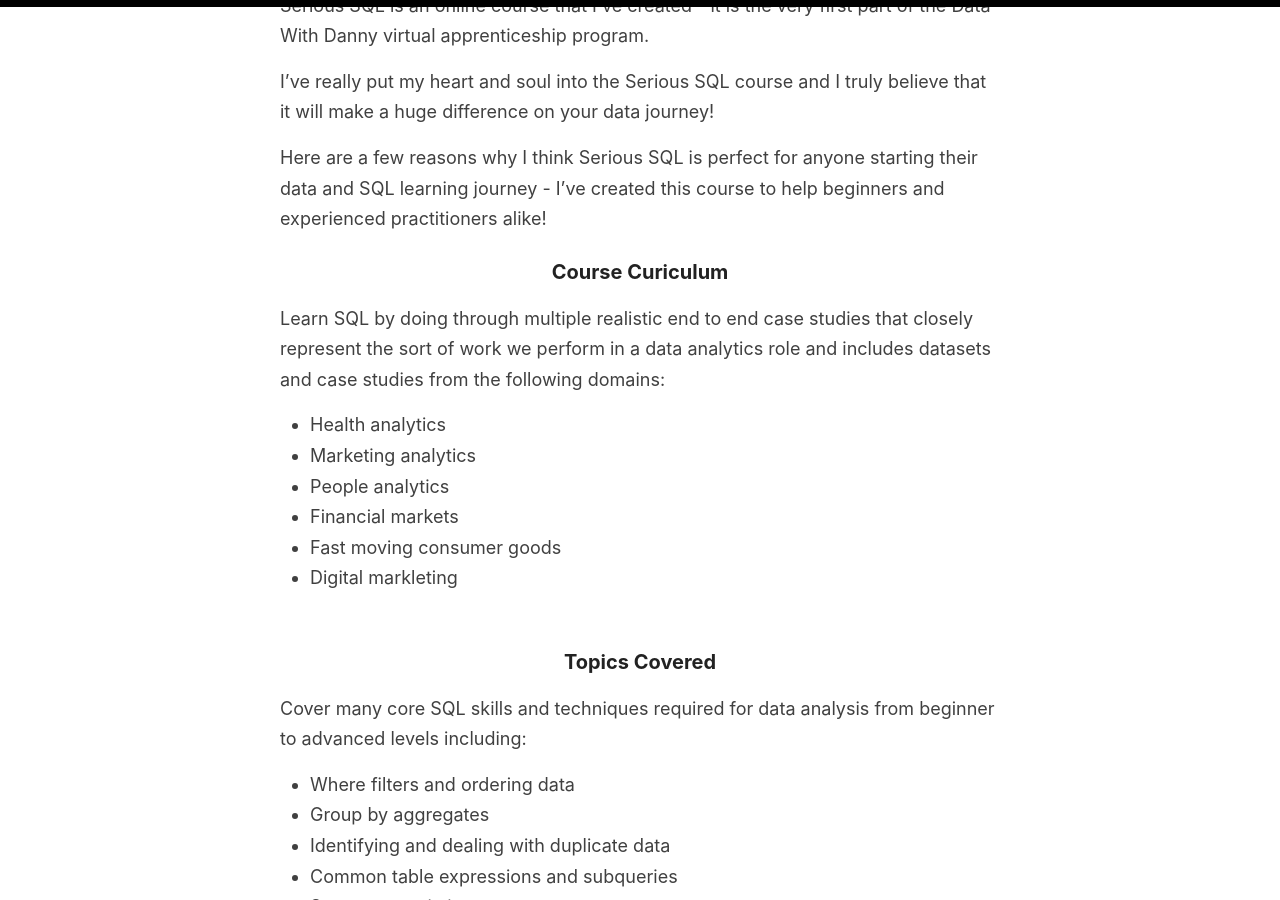
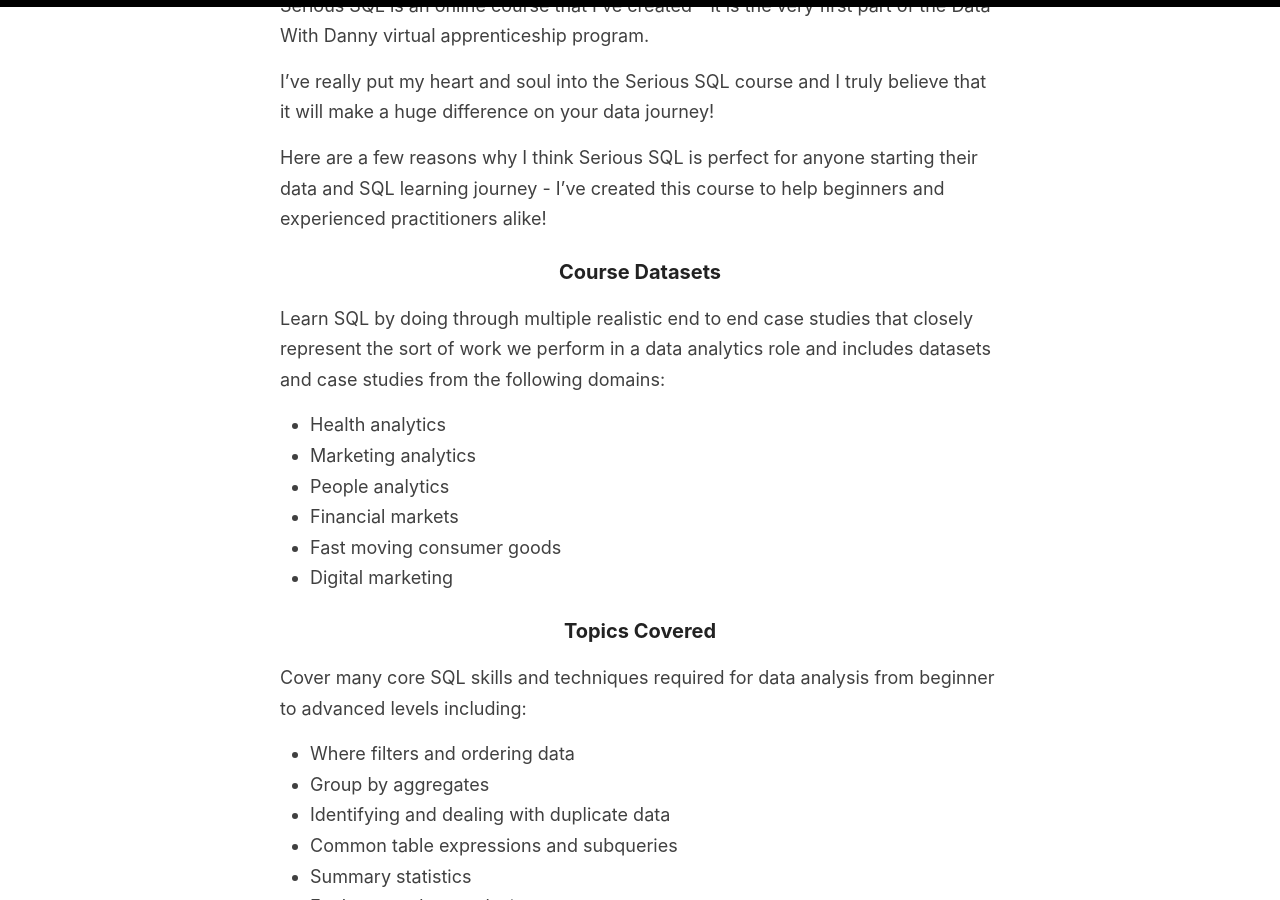
Before and after one commit to datawithdanny/8-week-sql-challenge, a Jekyll site: the page built from _pages/getting-started.md, in a window 1280 px wide and 900 px high, scrolled down 2893 px. Built offline with Jekyll 4.4.1, drawn with Linux system fonts in a browser that asks for light colours.

Commit message:
fix typos in getting started

```diff
--- a/_pages/getting-started.md
+++ b/_pages/getting-started.md
@@ -66,7 +66,7 @@
 
 Here are a few reasons why I think Serious SQL is perfect for anyone starting their data and SQL learning journey - I've created this course to help beginners and experienced practitioners alike!
 
-### Course Curiculum
+### Course Datasets
 
 Learn SQL by doing through multiple realistic end to end case studies that closely represent the sort of work we perform in a data analytics role and includes datasets and case studies from the following domains:
 * Health analytics
@@ -74,7 +74,7 @@
 * People analytics
 * Financial markets
 * Fast moving consumer goods
-* Digital markleting
+* Digital marketing
 <br>
 
 ### Topics Covered
```
